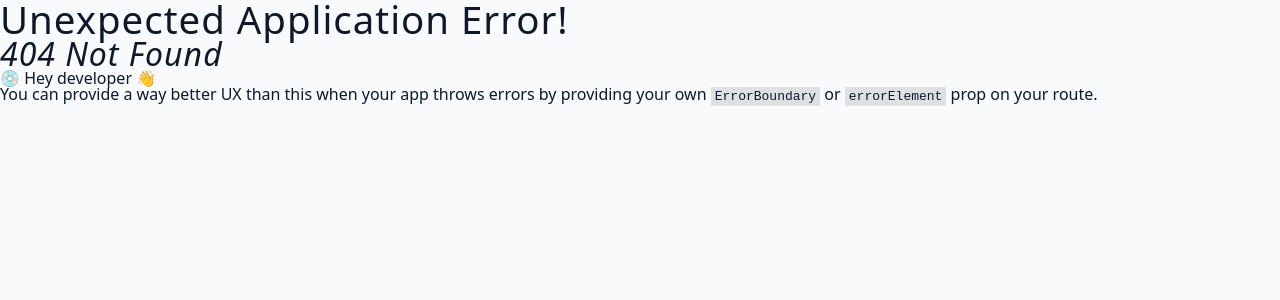
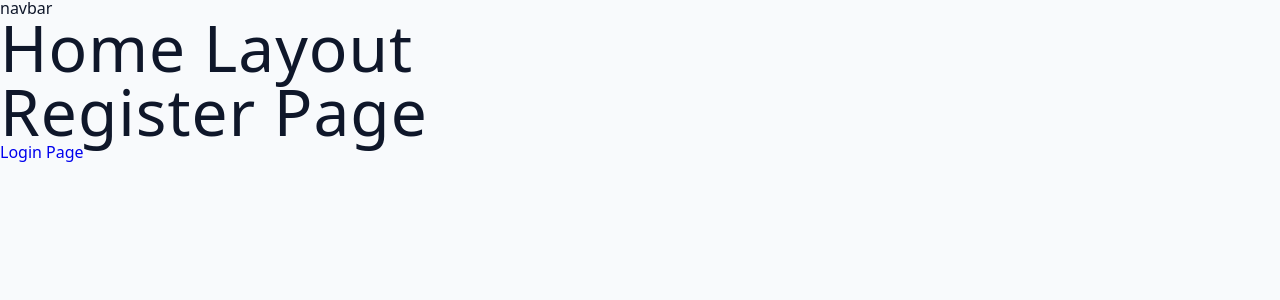
Before and after one commit to dbenitez02/mern-stack-app, a React (Vite) app: page /register in a window 1280 px wide. Before the commit this address had no page. Shown: the top 300 px of the page. Built offline with nearby package versions, Linux system fonts and the light colour scheme.

Commit message:
Set up routers

```diff
--- a/src/App.jsx
+++ b/src/App.jsx
@@ -1,23 +1,36 @@
 import { RouterProvider, createBrowserRouter } from "react-router-dom";
-import HomeLayout from "./pages/HomeLayout";
+import { HomeLayout, DashboardLayout, Login, Register, Landing, Error } from "./pages";
+
 
 const router = createBrowserRouter([
   {
-  path: '/',
-  element: <HomeLayout />
+    path: '/',
+    element: <HomeLayout />,
+    errorElement: <Error />,
+    children: [
+      {
+        index: true,
+        element: <Landing />,
+      },
+      {
+        path: 'register',
+        element: <Register />,
+      },
+      {
+        path: 'login',
+        element: <Login />,
+      },
+      {
+        path: 'dashboard',
+        element: <DashboardLayout />,
+      },
+    ],
   },
-  {
-    path:'/about',
-    element: (
-      <div>
-        <h1>About Page</h1>
-      </div>
-    ),
-  },
+
 ]);
 
 const App = () => {
-  return(
+  return (
     <RouterProvider router={router} />
   );
 };
--- a/src/pages/Error.jsx
+++ b/src/pages/Error.jsx
@@ -1,7 +1,13 @@
+import { Link, useRouteError } from "react-router-dom";
+
 const Error = () => {
+
+    const error = useRouteError();
+    console.log(error);
     return(
         <div>
             <h1>Error page</h1>
+            <Link to="/">Head back home</Link>
         </div>
     );
 }
--- a/src/pages/HomeLayout.jsx
+++ b/src/pages/HomeLayout.jsx
@@ -1,9 +1,13 @@
+import { Outlet } from "react-router-dom";
+
 const HomeLayout = () => {
     return(
-        <div>
-            <h1>HomeLayout</h1>
-        </div>
+       <div>
+       <nav>navbar</nav>
+       <h1>Home Layout</h1>
+       <Outlet />
+       </div>
     );
-}
+};
 
 export default HomeLayout;
--- a/src/pages/Login.jsx
+++ b/src/pages/Login.jsx
@@ -1,7 +1,10 @@
+import { Link } from "react-router-dom";
+
 const Login = () => {
     return(
         <div>
-            <h1>Login page</h1>
+            <h1>Login Page</h1>
+            <Link to="/register">Register Page</Link>
         </div>
     );
 }
--- a/src/pages/Register.jsx
+++ b/src/pages/Register.jsx
@@ -1,7 +1,10 @@
+import { Link } from "react-router-dom";
+
 const Register = () => {
     return(
         <div>
-            <h1>Register page</h1>
+            <h1>Register Page</h1>
+            <Link to="/login">Login Page</Link>
         </div>
     );
 }
--- /dev/null
+++ b/src/pages/index.js
@@ -0,0 +1,12 @@
+export { default as DashboardLayout } from './DashboardLayout';
+export { default as Landing } from './Landing';
+export { default as HomeLayout } from './HomeLayout';
+export { default as Register } from './Register';
+export { default as Login } from './Login';
+export { default as Error } from './Error';
+export { default as Stats } from './Stats';
+export { default as AllJobs } from './AllJobs';
+export { default as AddJob } from './AddJob';
+export { default as EditJob } from './EditJob';
+export { default as Profile } from './Profile';
+export { default as Admin } from './Admin';
```
Also changed, not shown: src/pages/index.jsx (deleted).
